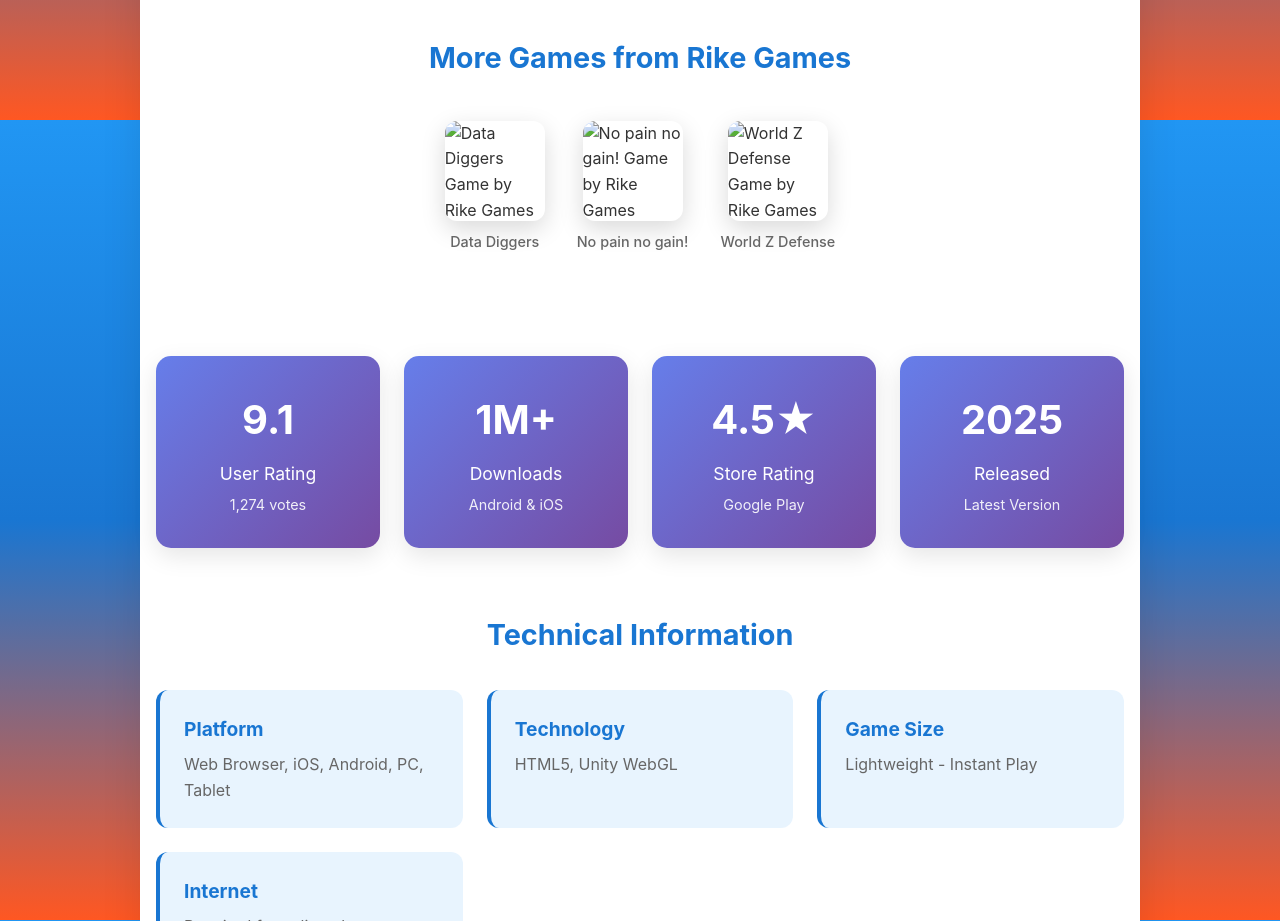
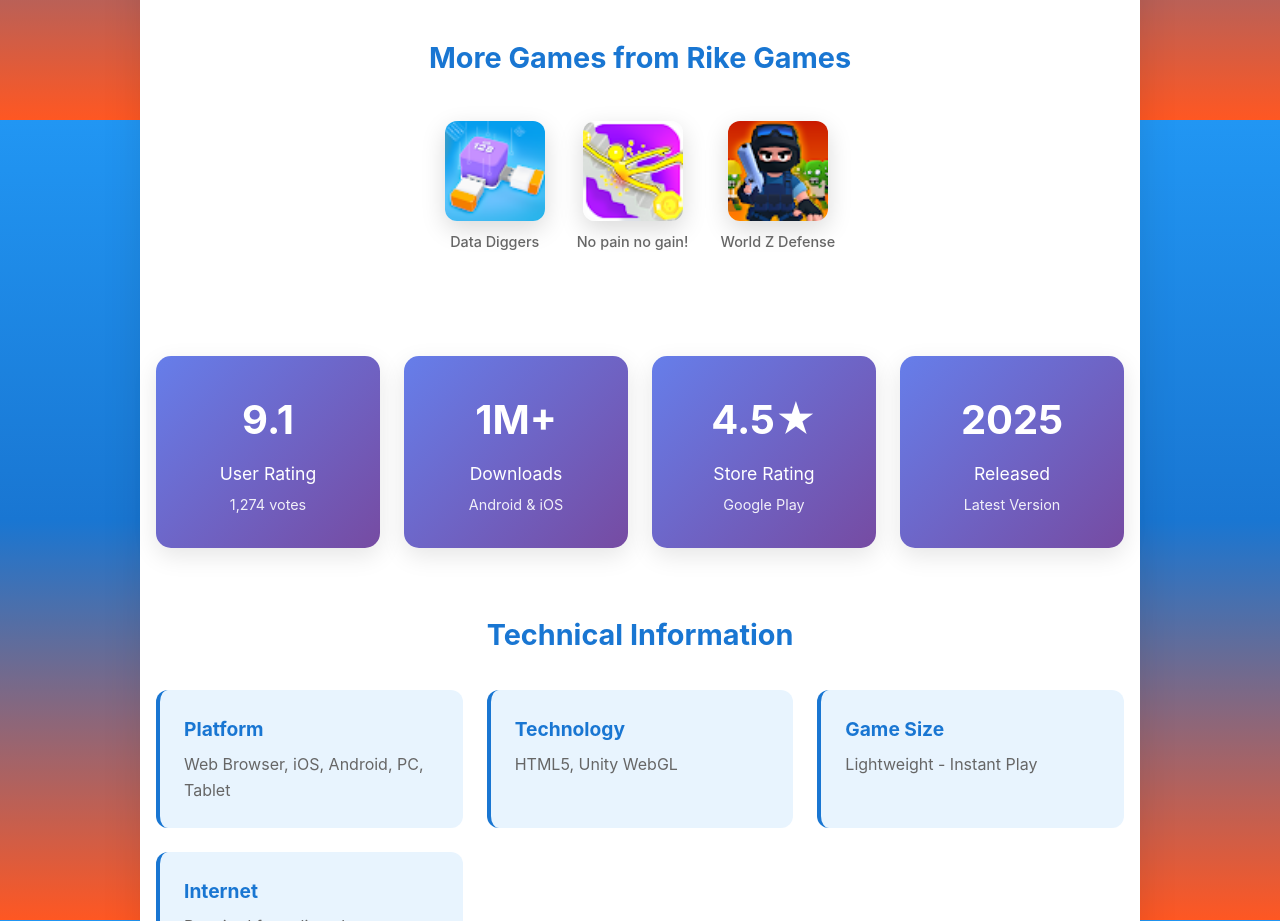
Before and after one commit to luluisland1221/Water-vs-Fire, a plain HTML site: page index.html in a window 1280 px wide. Shown: the part 3080-4001 px from the top of the page. Drawn offline with Linux system fonts and the light colour scheme.

Commit message:
更新相关游戏图片

```diff
--- a/index.html
+++ b/index.html
@@ -1156,15 +1156,15 @@
                         <h3>More Games from Rike Games</h3>
                         <div class="rike-games-grid">
                             <a href="https://www.crazygames.com/game/data-diggers" target="_blank" rel="noopener" class="rike-game-item">
-                                <img src="../Rike Games的其他产品/Data Diggers.webp" alt="Data Diggers Game by Rike Games" loading="lazy">
+                                <img src="Data Diggers.webp" alt="Data Diggers Game by Rike Games" loading="lazy">
                                 <div class="game-title">Data Diggers</div>
                             </a>
                             <a href="https://www.crazygames.com/game/no-pain-no-gain---ragdoll-sandbox" target="_blank" rel="noopener" class="rike-game-item">
-                                <img src="../Rike Games的其他产品/No pain no gain!.webp" alt="No pain no gain! Game by Rike Games" loading="lazy">
+                                <img src="No pain no gain!.webp" alt="No pain no gain! Game by Rike Games" loading="lazy">
                                 <div class="game-title">No pain no gain!</div>
                             </a>
                             <a href="https://www.crazygames.com/game/world-z-defense---zombie-defense" target="_blank" rel="noopener" class="rike-game-item">
-                                <img src="../Rike Games的其他产品/World Z Defense.webp" alt="World Z Defense Game by Rike Games" loading="lazy">
+                                <img src="World Z Defense.webp" alt="World Z Defense Game by Rike Games" loading="lazy">
                                 <div class="game-title">World Z Defense</div>
                             </a>
                         </div>
```
Also changed, not shown: Data Diggers.webp (added), No pain no gain!.webp (added), World Z Defense.webp (added).
